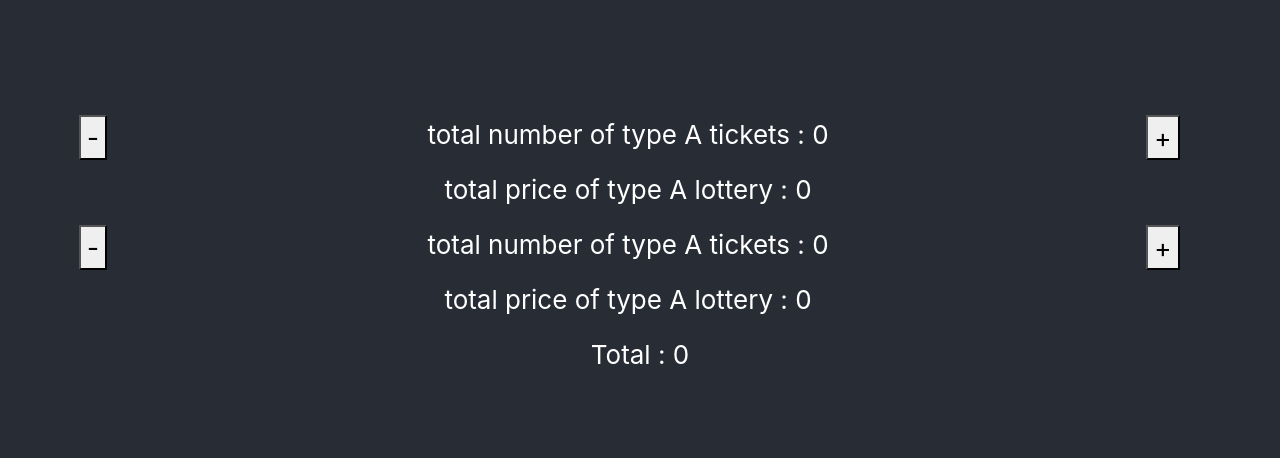
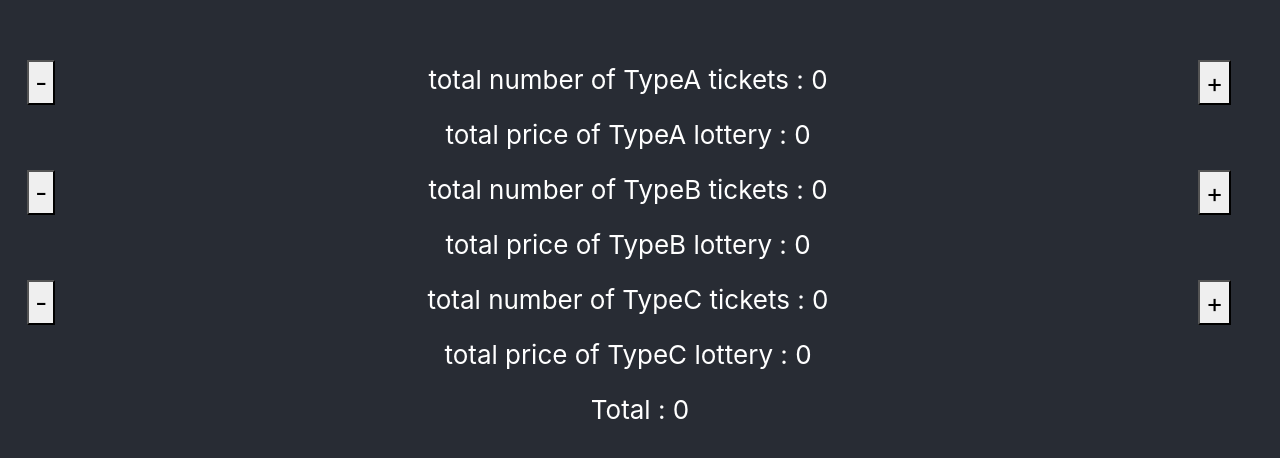
Before and after one commit to star-step/E-Lottery-UI, a React (Create React App) app: page / in a window 1280 px wide. Shown: the part 148-606 px from the top of the page. Built offline with nearby package versions, Linux system fonts and the light colour scheme.

Commit message:
added more props

```diff
--- a/src/components/Lottery-view/index.js
+++ b/src/components/Lottery-view/index.js
@@ -1,6 +1,6 @@
 import React, { useState } from "react";
 
-export default function LotteryView({price, calcTotal, total}) {
+export default function LotteryView({price, name, calcTotal, total}) {
 
     const [count, setCount] = useState(0);
     return (
@@ -17,8 +17,8 @@ export default function LotteryView({price, calcTotal, total}) {
           </button>
         </div>
         <div className="col-10">
-          <p>total number of type A tickets : {count}</p>
-          <p>total price of type A lottery : {count*price}</p>
+          <p>total number of {name} tickets : {count}</p>
+          <p>total price of {name} lottery : {count*price}</p>
         </div>
         <div className="col-1">
           <button onClick={() => {
--- a/src/components/Main-page/index.js
+++ b/src/components/Main-page/index.js
@@ -9,8 +9,9 @@ export default function MainPage() {
   };
     return (
       <div className="row">
-        <LotteryView price="10" calcTotal={calcTotal} total={total}/>
-        <LotteryView price="30" calcTotal={calcTotal} total={total}/>
+        <LotteryView price="10" name="TypeA" calcTotal={calcTotal} total={total}/>
+        <LotteryView price="30" name="TypeB" calcTotal={calcTotal} total={total}/>
+        <LotteryView price="60" name="TypeC" calcTotal={calcTotal} total={total}/>
         <p>Total : {total}</p>
       </div>
     );
```
